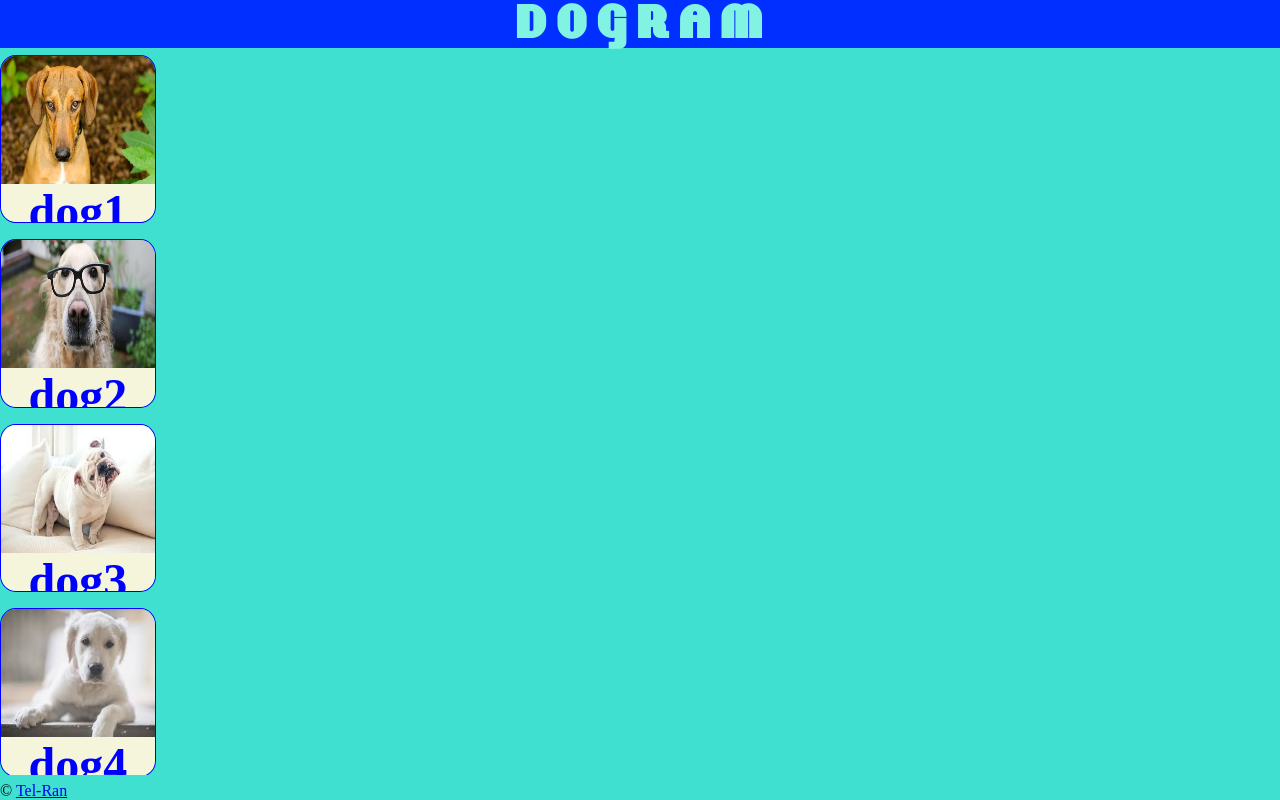
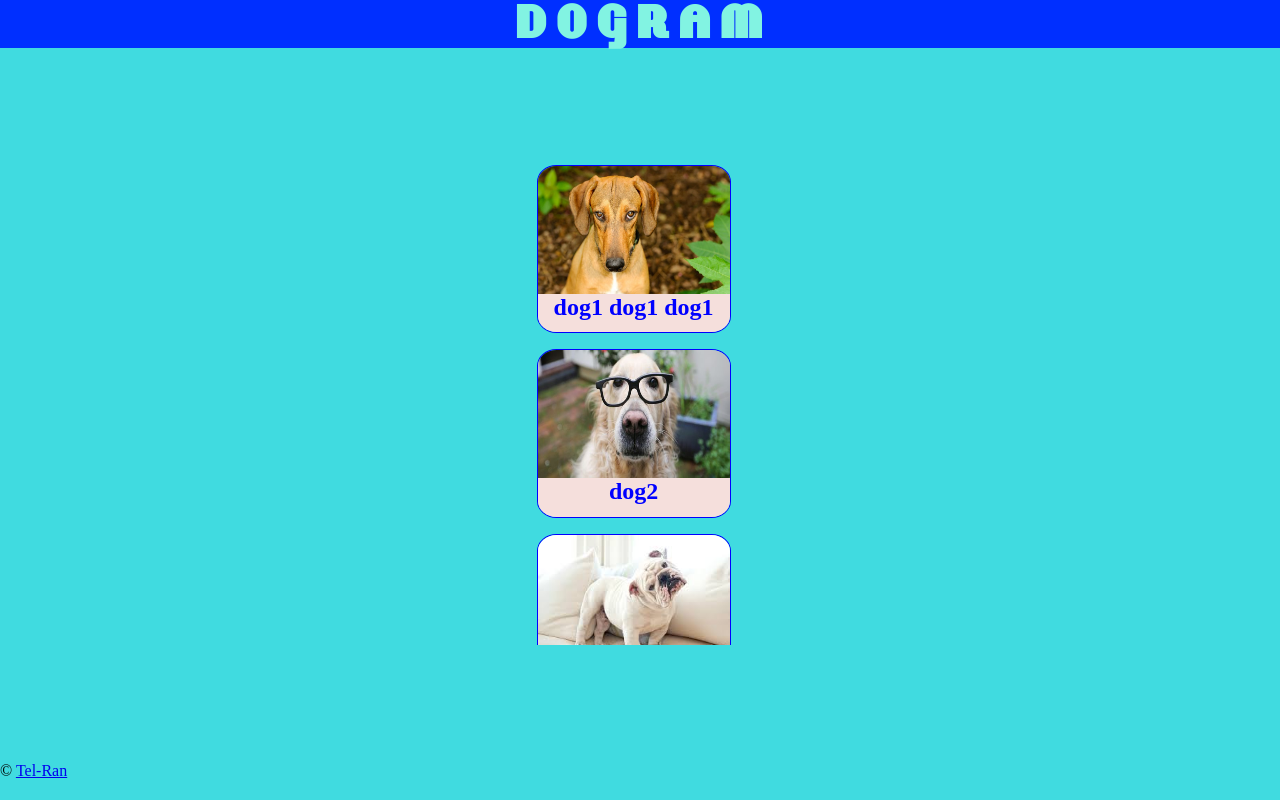
Before and after one commit to Java46-A-Blits/dogram, a plain HTML site: page index.html in a window 1280 px wide. Drawn offline with Linux system fonts and the light colour scheme.

Commit message:
some notes added

```diff
--- a/index.html
+++ b/index.html
@@ -3,14 +3,14 @@
 <head>
     <meta charset="UTF-8">
     <meta http-equiv="X-UA-Compatible" content="IE=edge">
-    <meta name="viewport" content="width=device-width, initial-scale=1.0">
+    <!-- <meta name="viewport" content="width=device-width, initial-scale=1.0"> -->
     <link rel="stylesheet" href="styles/dog-styles.css">
     <link rel="shortcut icon" href="images/faiconDog2.png" type="image/x-icon">
     <title>Dogram</title>
 </head>
 <body>
     <header>
-        <h2 class="logo-title">D O G R A M</h2>
+         <h2 class="logo-title">d o     g  r   a    m</h2> <!-- Will  show only 1 space in real  -->
     </header>
     <main class="main-content hidden">
         <section class="details-container">
@@ -24,7 +24,7 @@
         <ul class="thumbnails-list">
             <li class="thumbnails-item">
                 <a class="thumbnails-anchor" href="images/dog1.jpg"
-                    data-details-title="I'm  Snoopy !"
+                    data-details-title="I'm  Snoooopy !"
                     data-details-sound="./sounds/dog1.wav">
                     <img class="thumbnails-image" src="images/dog1.jpg" alt="dog1 image">
                     <span class="thumbnails-title">dog1 dog1  dog1</span>
--- a/src/index.js
+++ b/src/index.js
@@ -20,21 +20,20 @@ function setDetails(anchor){
     detailsImage.setAttribute("src",hrefValue);
     audio.setAttribute("src",anchor.getAttribute("data-details-sound"));
     audio.play();
-    setTimeout( function(){
+    setTimeout(function(){
         audio.pause();
     }, 3000);
 
     anchor.parentElement.classList.add("selected");
     if (selectedItem){
-        if(selectedItem != anchor.parentElement){
+        if(selectedItem != anchor.parentElement){ // anchor.parentElement-the whole element along with it's classes&attributes?
         selectedItem.classList.remove("selected");
         }
     }
     selectedItem = anchor.parentElement;
-
-    let thumbnailsTitleSelector = `[href = "${hrefValue}"] .thumbnails-title`;
+                                                            // SEE WEBINAR-8 ??? how to direct access the element over DOM syntax
+    let thumbnailsTitleSelector = `[href = "${hrefValue}"] .thumbnails-title`; // ([target=_blank] Selects all elements with target="_blank")
     let thumbnailsTitleEl = document.querySelector(thumbnailsTitleSelector);
-    // detailsTitle.textContent = anchor.getAttribute("data-details-title");
     detailsTitle.textContent = `${thumbnailsTitleEl.textContent}: ${anchor.getAttribute("data-details-title")}`;
 
 }
@@ -45,6 +44,7 @@ function showDetails(){
 }
 function hideDetails(){
     mainContentEl.classList.add('hidden');
+    selectedItem.classList.remove("selected");
 }
 function removeIsTiny(){
     detailsImage.parentElement.classList.remove('is-tiny');
--- a/styles/dog-styles.css
+++ b/styles/dog-styles.css
@@ -19,7 +19,8 @@ body{
     flex-direction: column;
     justify-content: space-between;
     margin: 0;
-    background-color: turquoise;
+    background-color:
+    rgb(64, 219, 224);
 }
 .thumbnails-list{
     display: flex;
@@ -27,25 +28,27 @@ body{
     flex-wrap: wrap;
     max-height: 35vh;
     overflow-y: auto;
-    justify-content: space-around;
-    list-style: none;
+    justify-content: space-between;
+
+    list-style: none;;
     padding: 0;
-    padding-top: 2.5vh;
+    padding-top: 20 vh;
+
 }
 .hidden .thumbnails-list{
     flex-direction: column;
-    max-height: 90vh;
-    flex-wrap: nowrap;
-    justify-content: start;
+    max-height: 60vh;
+    flex-wrap:nowrap;
+    justify-content: space-between;
     }
-.hidden.main-content{
+.hidden .main-content{
     display: flex;
     justify-content: start;
 }
 .thumbnails-image{
     width: var(--thumbnails-image-width);
     height: var(--thumbnails-image-height);
-    display: block;
+    display: block; /* Used to rid of the gap between thumbnails-image & thumbnails-titile as it's inline block by default*/
 }
 .details-title{
     background-color: rgb(245, 238, 179);
@@ -62,7 +65,7 @@ body{
     border-radius: 10%;
 }
 .details-container{
-    /* position: relative; */
+    position: relative;
     display: flex;
     flex-direction: column;
     align-items: center;
@@ -80,9 +83,9 @@ body{
 .thumbnails-title{
     display: block;
     text-align: center;
-    background-color: beige;
+    background-color: rgb(245, 223, 220);
     color: blue;
-    font-size: 1rem;
+    font-size: 1 rem;
     font-weight: bold;
     width: var(--thumbnails-image-width);
     height:var(--thumbnails-title-height);
@@ -110,7 +113,7 @@ body{
     font-size: 3rem;
     text-align: center;
     text-transform: uppercase;
-    margin: 0;
+    margin: 10;
     font-family: lakeshor;
 
 }
@@ -126,11 +129,15 @@ body, html{
     transform: scale(.001);
     transition: 0s;
 }
+.footer-title{
+    padding-bottom: 20px;
+}
 
 @media (min-width:568px){
     :root{
-        --thumbnails-image-width: 12vw;
+        /* F: 12vw; */
         --thumbnails-image-height: 10vw;
+        --thumbnails-image-width: 15vw;
         --thumbnails-title-height: calc(var(--thumbnails-image-height)*.33);
 
         }
@@ -139,7 +146,7 @@ body, html{
         flex-wrap: nowrap;
         order:-1;
         max-height: 70vh;
-        justify-content: flex-start;
+        justify-content: flex-star;
         padding: 0;
         margin: 0;
     }
@@ -201,7 +208,7 @@ body, html{
         padding-right: 1vw;
     }
     .thumbnails-title{
-        font-size: 3rem;
+        font-size: 1.5rem;
     }
     .details-container{
         margin-right: 4.5vw;
```
